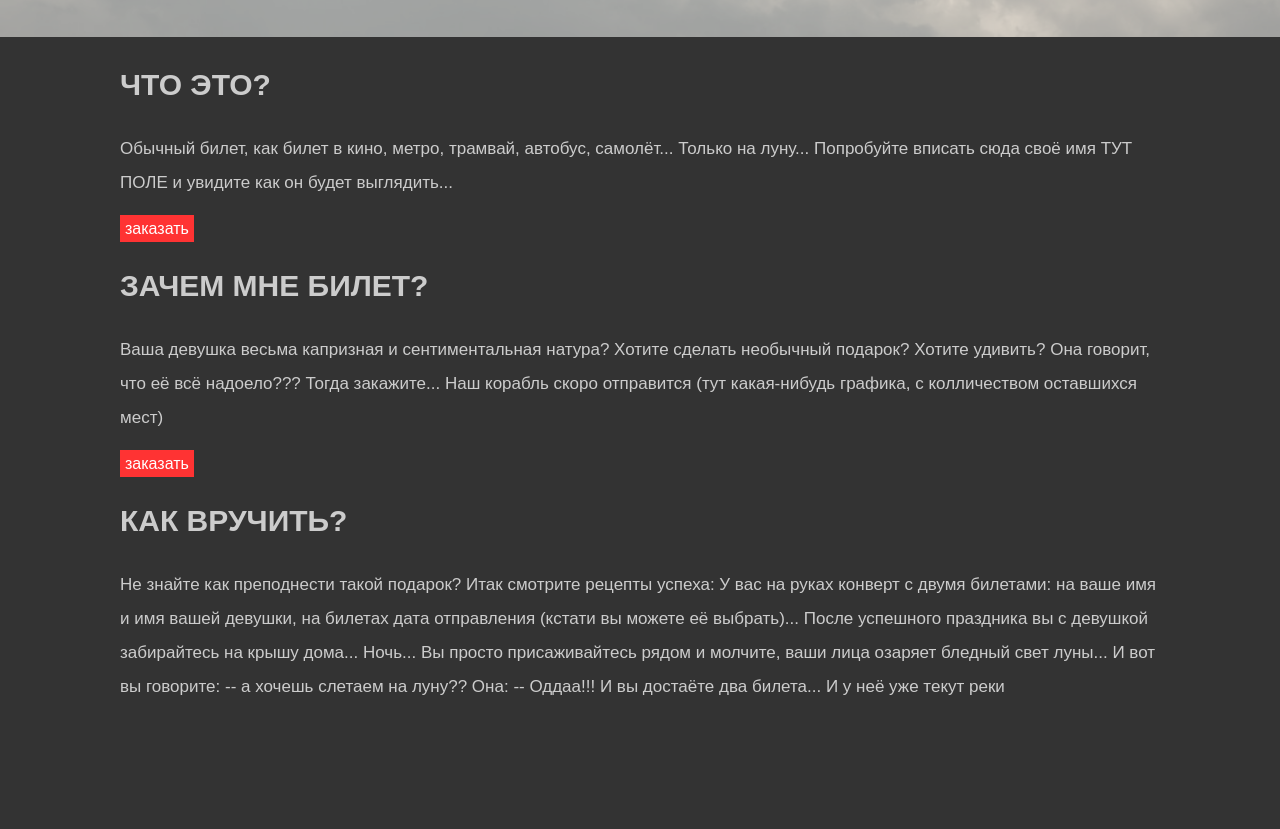
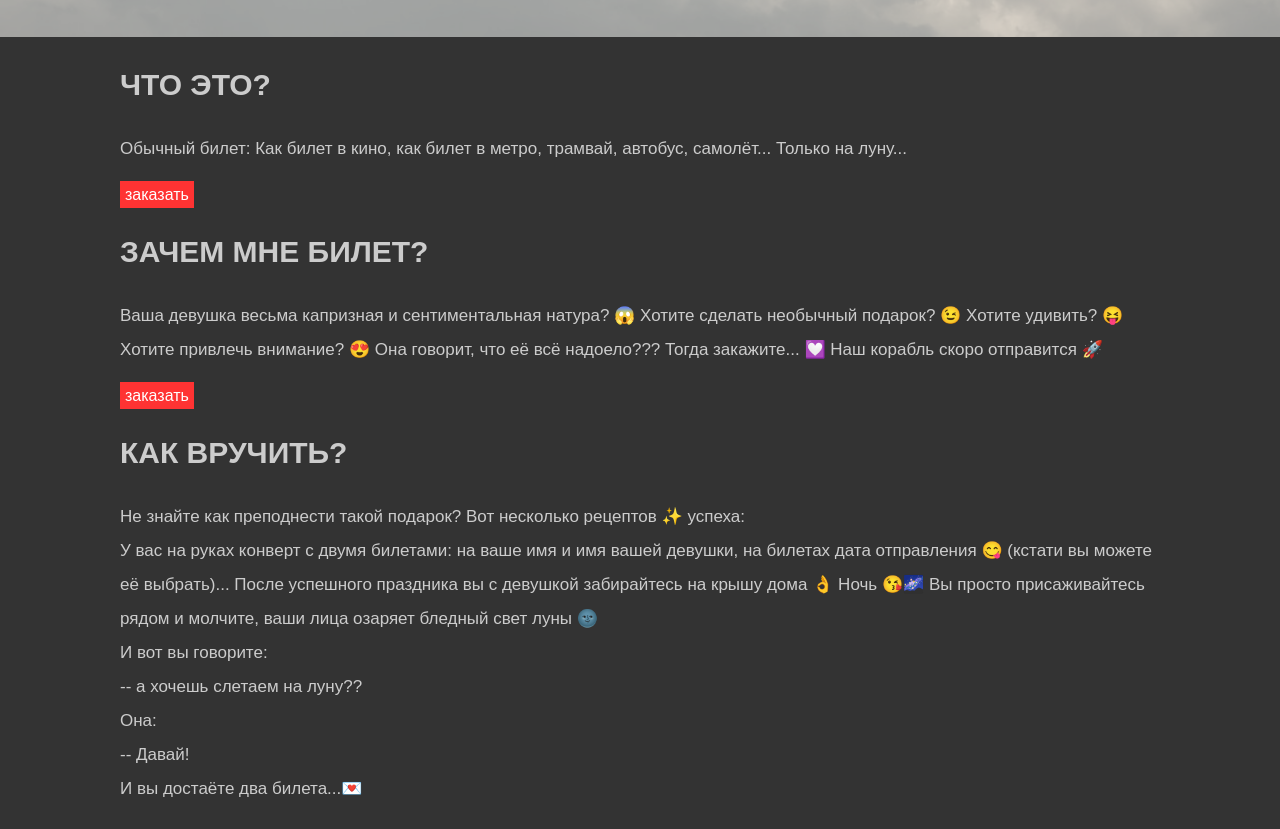
Before and after one commit to arsenicum32/flytomoon, a website: page index.html in a window 1280 px wide. Shown: the part 763-1592 px from the top of the page. Drawn offline with nearby package versions, Linux system fonts and the light colour scheme.

Commit message:
copywriting

```diff
--- a/index.html
+++ b/index.html
@@ -56,14 +56,14 @@
 <main class="section" id="fillinfo" role="main">
   <div class="grid">
     <h1>что это?</h1>
-    <p>Обычный билет, как билет в кино, метро, трамвай, автобус, самолёт... Только на луну... Попробуйте вписать сюда своё имя ТУТ ПОЛЕ и увидите как он будет выглядить...</p>
+    <p>Обычный билет: Как билет в кино, как билет в метро, трамвай, автобус, самолёт... Только на луну...</p>
     <a href="#case" class="redbutton">заказать</a>
   </div>
 
   <div class="section" id="stayintouch">
     <div class="grid">
       <h1>зачем мне билет?</h1>
-      <p>Ваша девушка весьма капризная и сентиментальная натура? Хотите сделать необычный подарок? Хотите удивить? Она говорит, что её всё надоело??? Тогда закажите... Наш корабль скоро отправится (тут какая-нибудь графика, с колличеством оставшихся мест)</p>
+      <p>Ваша девушка весьма капризная и сентиментальная натура? 😱 Хотите сделать необычный подарок? 😉 Хотите удивить? 😝 Хотите привлечь внимание? 😍 Она говорит, что её всё надоело??? Тогда закажите... 💟 Наш корабль скоро отправится 🚀</p>
       <a href="#case" class="redbutton">заказать</a>
     </div>
   </div>
@@ -71,7 +71,13 @@
   <div class="section" id="news">
     <div class="grid">
       <h1>как вручить?</h1>
-      <p>Не знайте как преподнести такой подарок? Итак смотрите рецепты успеха: У вас на руках конверт с двумя билетами: на ваше имя и имя вашей девушки, на билетах дата отправления (кстати вы можете её выбрать)... После успешного праздника вы с девушкой забирайтесь на крышу дома... Ночь... Вы просто присаживайтесь рядом и молчите, ваши лица озаряет бледный свет луны... И вот вы говорите: -- а хочешь слетаем на луну?? Она: -- Оддаа!!! И вы достаёте два билета... И у неё уже текут реки</p>
+      <p> Не знайте как преподнести такой подарок?
+        Вот несколько рецептов ✨ успеха:<br>
+        У вас на руках конверт с двумя билетами: на ваше имя и имя вашей девушки,
+        на билетах дата отправления  😋 (кстати вы можете её выбрать)...
+        После успешного праздника вы с девушкой забирайтесь на крышу дома 👌 Ночь 😘🌌
+        Вы просто присаживайтесь рядом и молчите, ваши лица озаряет бледный свет луны 🌚
+        <br>&#09;И вот вы говорите:<br>&#09; -- а хочешь слетаем на луну??<br>&#09; Она:<br>&#09; -- Давай!<br>И вы достаёте два билета...💌</p>
     </div>
   </div>
 
@@ -123,13 +129,13 @@
     </div>
     <div class="block">
       <div class="men"><img src="img/one.jpg"/>
-        <p>описание компетенций чувака</p>
+        <p>Илья. Product marketing.        </p>
       </div>
       <div class="men"><img src="img/two.jpg"/>
         <p>Арсений. Full-stack разрабочтик.</p>
       </div>
       <div class="men"><img src="img/three.jpg"/>
-        <p>описание компетенций чувака</p>
+        <p>Александра. UX/UI дизайнер...   </p>
       </div>
     </div>
   </div>
```
